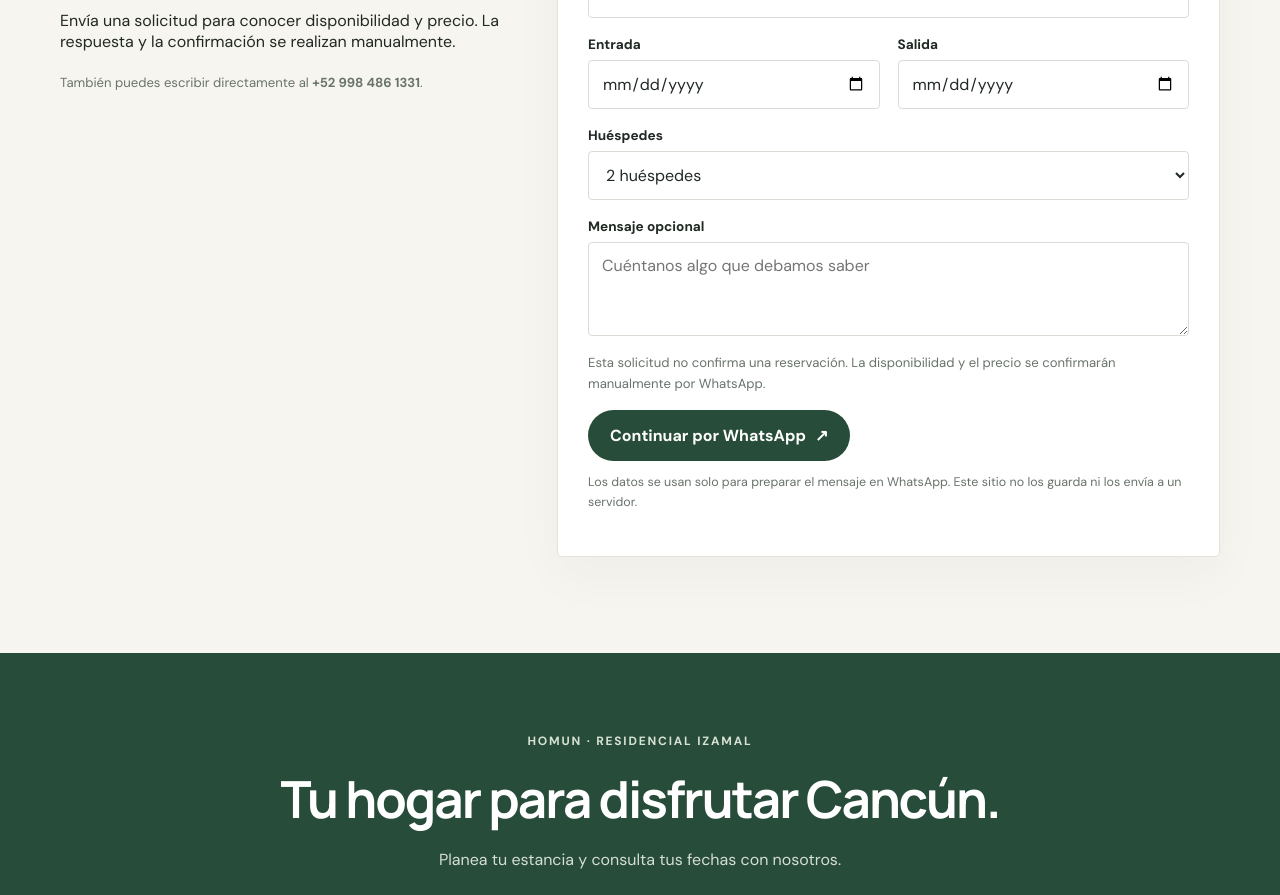
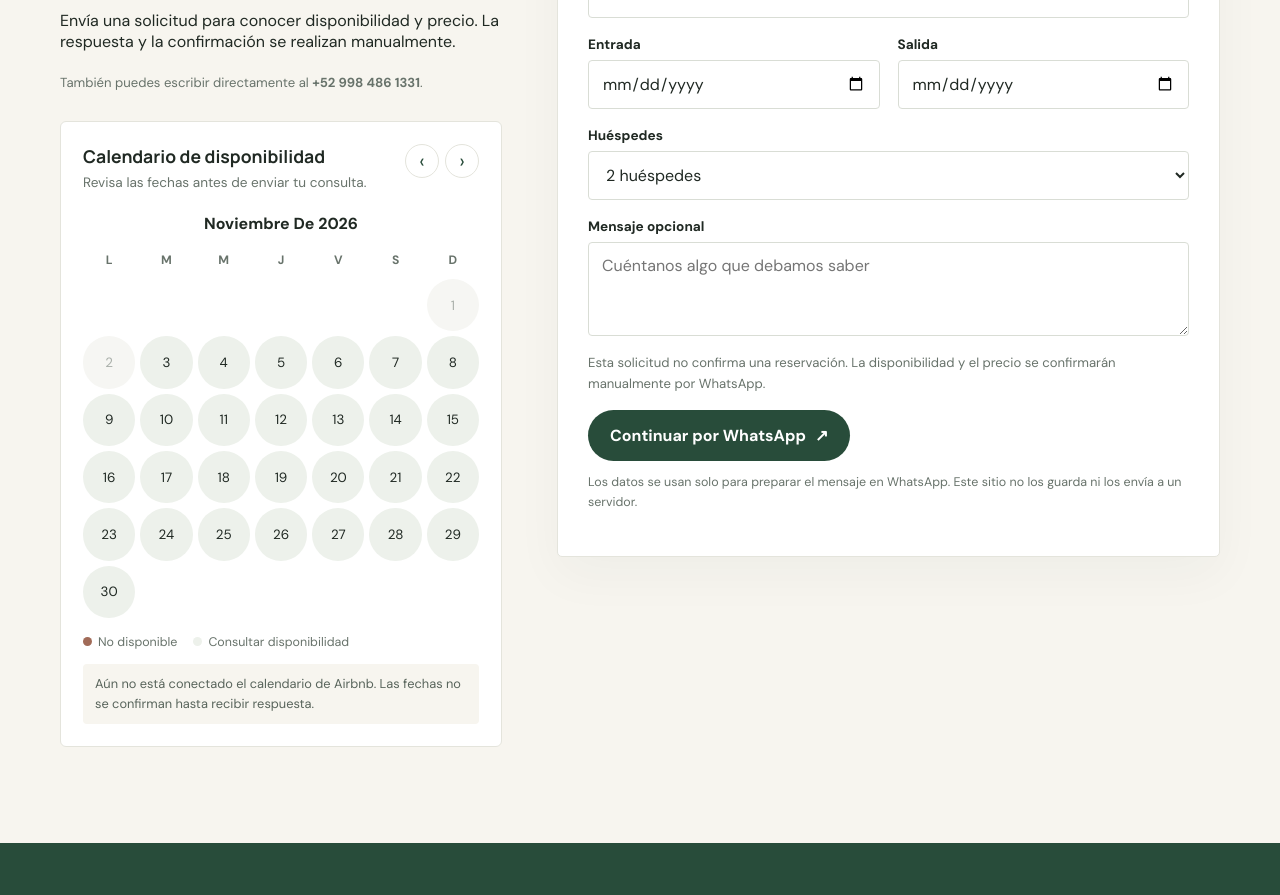
Before and after one commit to yanlaracz/homun, a Next.js app: page / in a window 1280 px wide. Shown: the part 5700-6595 px from the top of the page. Built offline with nearby package versions, Linux system fonts and the light colour scheme.

Commit message:
Add iCal-ready availability calendar

```diff
--- /dev/null
+++ b/src/app/api/availability/route.ts
@@ -0,0 +1,57 @@
+import { NextResponse } from "next/server";
+
+export const dynamic = "force-dynamic";
+
+function unfoldIcs(text: string) {
+  return text.replace(/\r?\n[ \t]/g, "");
+}
+
+function dateFromIcs(value: string) {
+  const match = value.match(/^(\d{4})(\d{2})(\d{2})/);
+  if (!match) return null;
+  return `${match[1]}-${match[2]}-${match[3]}`;
+}
+
+function getBusyDates(ics: string) {
+  const dates = new Set<string>();
+  const events = unfoldIcs(ics).split("BEGIN:VEVENT").slice(1);
+
+  for (const event of events) {
+    if (/\nSTATUS:CANCELLED(?:\r?\n|$)/i.test(event)) continue;
+    const startLine = event.match(/(?:^|\r?\n)DTSTART[^:]*:([^\r\n]+)/i)?.[1];
+    const endLine = event.match(/(?:^|\r?\n)DTEND[^:]*:([^\r\n]+)/i)?.[1];
+    const start = startLine ? dateFromIcs(startLine) : null;
+    const end = endLine ? dateFromIcs(endLine) : null;
+    if (!start || !end) continue;
+
+    const cursor = new Date(`${start}T12:00:00Z`);
+    const last = new Date(`${end}T12:00:00Z`);
+    while (cursor < last) {
+      dates.add(cursor.toISOString().slice(0, 10));
+      cursor.setUTCDate(cursor.getUTCDate() + 1);
+    }
+  }
+
+  return [...dates].sort();
+}
+
+export async function GET() {
+  const calendarUrl = process.env.AIRBNB_ICAL_URL;
+  if (!calendarUrl) {
+    return NextResponse.json({ configured: false, busyDates: [] }, { headers: { "Cache-Control": "no-store" } });
+  }
+
+  try {
+    const response = await fetch(calendarUrl, { cache: "no-store", signal: AbortSignal.timeout(8000) });
+    if (!response.ok) throw new Error(`Calendar feed returned ${response.status}`);
+    const ics = await response.text();
+    if (!ics.includes("BEGIN:VCALENDAR")) throw new Error("Invalid calendar feed");
+
+    return NextResponse.json(
+      { configured: true, busyDates: getBusyDates(ics) },
+      { headers: { "Cache-Control": "no-store" } },
+    );
+  } catch {
+    return NextResponse.json({ configured: true, error: true, busyDates: [] }, { status: 503, headers: { "Cache-Control": "no-store" } });
+  }
+}
--- a/src/app/page.tsx
+++ b/src/app/page.tsx
@@ -6,6 +6,7 @@ import { propertyConfig } from "@/config/property";
 import { BookingForm } from "@/components/booking-form";
 import { Gallery } from "@/components/gallery";
 import { SiteHeader } from "@/components/site-header";
+import { AvailabilityCalendar } from "@/components/availability-calendar";
 
 const listing = propertyConfig.property.listingUrl;
 const amenities = [
@@ -79,7 +80,7 @@ export default function HomePage() {
 
       <section className="section" id="faq"><div className="container"><div className="section-heading"><span className="eyebrow">{w("Preguntas frecuentes", "Frequently asked questions")}</span><h2>{w("Antes de planear tu estancia.", "Before planning your stay.")}</h2></div><div className="faq-list">{faq.map(([question, answer]) => <details className="faq-item" key={question}><summary>{question}</summary><p>{answer}</p></details>)}</div></div></section>
 
-      <section className="section booking" id="consulta"><div className="container booking-grid"><div><span className="eyebrow">{w("Consulta directa", "Direct inquiry")}</span><h2>{w("Cuéntanos las fechas de tu viaje.", "Tell us your travel dates.")}</h2><p>{w("Envía una solicitud para conocer disponibilidad y precio. La respuesta y la confirmación se realizan manualmente.", "Send an inquiry to ask about availability and price. Responses and confirmation are handled manually.")}</p><p className="subnote">{w("También puedes escribir directamente al", "You can also message us directly at")} <a href={`https://wa.me/${propertyConfig.booking.whatsappNumber}`}><strong>{propertyConfig.booking.whatsappDisplayNumber}</strong></a>.</p></div><BookingForm /></div></section>
+      <section className="section booking" id="consulta"><div className="container booking-grid"><div><span className="eyebrow">{w("Consulta directa", "Direct inquiry")}</span><h2>{w("Cuéntanos las fechas de tu viaje.", "Tell us your travel dates.")}</h2><p>{w("Envía una solicitud para conocer disponibilidad y precio. La respuesta y la confirmación se realizan manualmente.", "Send an inquiry to ask about availability and price. Responses and confirmation are handled manually.")}</p><p className="subnote">{w("También puedes escribir directamente al", "You can also message us directly at")} <a href={`https://wa.me/${propertyConfig.booking.whatsappNumber}`}><strong>{propertyConfig.booking.whatsappDisplayNumber}</strong></a>.</p><AvailabilityCalendar /></div><BookingForm /></div></section>
 
       <section className="cta"><div className="container"><span className="eyebrow">HOMUN · {w("Residencial Izamal", "Residencial Izamal")}</span><h2>{w("Tu hogar para disfrutar Cancún.", "Your home to enjoy Cancún.")}</h2><p>{w("Planea tu estancia y consulta tus fechas con nosotros.", "Plan your stay and ask us about your dates.")}</p><a className="button" href="#consulta">{w("Consultar disponibilidad", "Check availability")} ↗</a></div></section>
     </main>
--- /dev/null
+++ b/src/components/availability-calendar.tsx
@@ -0,0 +1,65 @@
+"use client";
+
+import { useEffect, useMemo, useState } from "react";
+
+type CalendarState = { configured: boolean; busyDates: string[]; error?: boolean };
+const weekdays = ["L", "M", "M", "J", "V", "S", "D"];
+
+export function AvailabilityCalendar() {
+  const [month, setMonth] = useState(() => {
+    const today = new Date();
+    return new Date(today.getFullYear(), today.getMonth(), 1);
+  });
+  const [calendar, setCalendar] = useState<CalendarState | null>(null);
+  const [english, setEnglish] = useState(false);
+
+  useEffect(() => {
+    const listener = (event: Event) => setEnglish((event as CustomEvent<string>).detail === "en");
+    document.addEventListener("homun-language", listener);
+    fetch("/api/availability", { cache: "no-store" })
+      .then(async (response) => {
+        const data = await response.json();
+        setCalendar(response.ok ? data : { configured: true, busyDates: [], error: true });
+      })
+      .catch(() => setCalendar({ configured: true, busyDates: [], error: true }));
+    return () => document.removeEventListener("homun-language", listener);
+  }, []);
+
+  const days = useMemo(() => {
+    const offset = (month.getDay() + 6) % 7;
+    const count = new Date(month.getFullYear(), month.getMonth() + 1, 0).getDate();
+    return [...Array(offset).fill(null), ...Array.from({ length: count }, (_, index) => index + 1)];
+  }, [month]);
+  const busyDates = new Set(calendar?.busyDates ?? []);
+  const today = new Date();
+  today.setHours(0, 0, 0, 0);
+  const label = month.toLocaleDateString(english ? "en-US" : "es-MX", { month: "long", year: "numeric" });
+
+  function changeMonth(delta: number) {
+    setMonth((value) => new Date(value.getFullYear(), value.getMonth() + delta, 1));
+  }
+
+  return <div className="availability-card" aria-label={english ? "Availability calendar" : "Calendario de disponibilidad"}>
+    <div className="availability-heading">
+      <div><h3>{english ? "Availability calendar" : "Calendario de disponibilidad"}</h3><p>{english ? "Check dates before sending your inquiry." : "Revisa las fechas antes de enviar tu consulta."}</p></div>
+      <div className="calendar-controls"><button type="button" onClick={() => changeMonth(-1)} aria-label={english ? "Previous month" : "Mes anterior"}>‹</button><button type="button" onClick={() => changeMonth(1)} aria-label={english ? "Next month" : "Mes siguiente"}>›</button></div>
+    </div>
+    <div className="calendar-month">{label}</div>
+    <div className="calendar-grid" role="grid">
+      {weekdays.map((day, index) => <span className="calendar-weekday" key={`${day}-${index}`}>{english ? ["M", "T", "W", "T", "F", "S", "S"][index] : day}</span>)}
+      {days.map((day, index) => {
+        if (!day) return <span className="calendar-day empty" key={`empty-${index}`} />;
+        const date = new Date(month.getFullYear(), month.getMonth(), day);
+        const iso = `${month.getFullYear()}-${String(month.getMonth() + 1).padStart(2, "0")}-${String(day).padStart(2, "0")}`;
+        const past = date < today;
+        const busy = busyDates.has(iso);
+        const className = ["calendar-day", past ? "past" : "", busy ? "busy" : ""].filter(Boolean).join(" ");
+        return <span className={className} key={iso} aria-label={`${iso}${busy ? (english ? ", unavailable" : ", no disponible") : ""}`}>{day}</span>;
+      })}
+    </div>
+    <div className="calendar-legend"><span><i className="legend-dot busy-dot" />{english ? "Unavailable" : "No disponible"}</span><span><i className="legend-dot" />{english ? "Ask to confirm" : "Consultar disponibilidad"}</span></div>
+    <p className={`calendar-status ${calendar?.error ? "status-error" : ""}`} role="status">
+      {!calendar ? (english ? "Loading calendar…" : "Cargando calendario…") : calendar.error ? (english ? "Calendar could not be updated. Please confirm dates by WhatsApp." : "No se pudo actualizar el calendario. Confirma las fechas por WhatsApp.") : calendar.configured ? (english ? "Airbnb calendar connected by iCal. Updates may take up to 3 hours; confirm before booking." : "Calendario de Airbnb conectado por iCal. Puede tardar hasta 3 horas en actualizarse; confirma antes de reservar.") : (english ? "Airbnb calendar not connected yet. Dates are not confirmed until we reply." : "Aún no está conectado el calendario de Airbnb. Las fechas no se confirman hasta recibir respuesta.")}
+    </p>
+  </div>;
+}
```
Also changed, not shown: src/app/globals.css.
